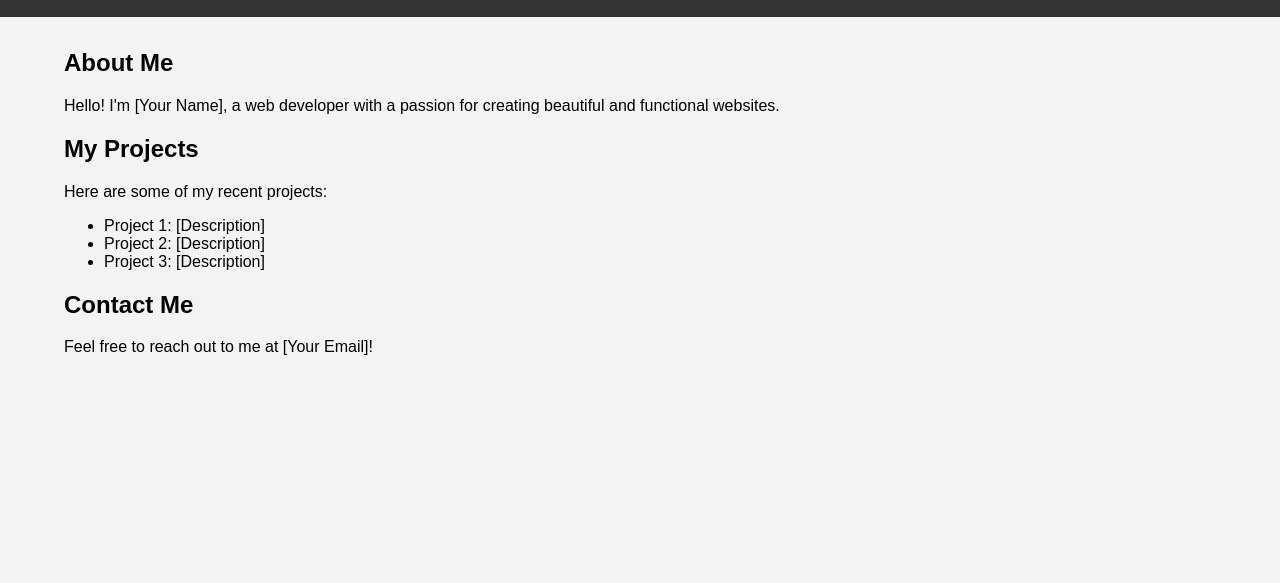
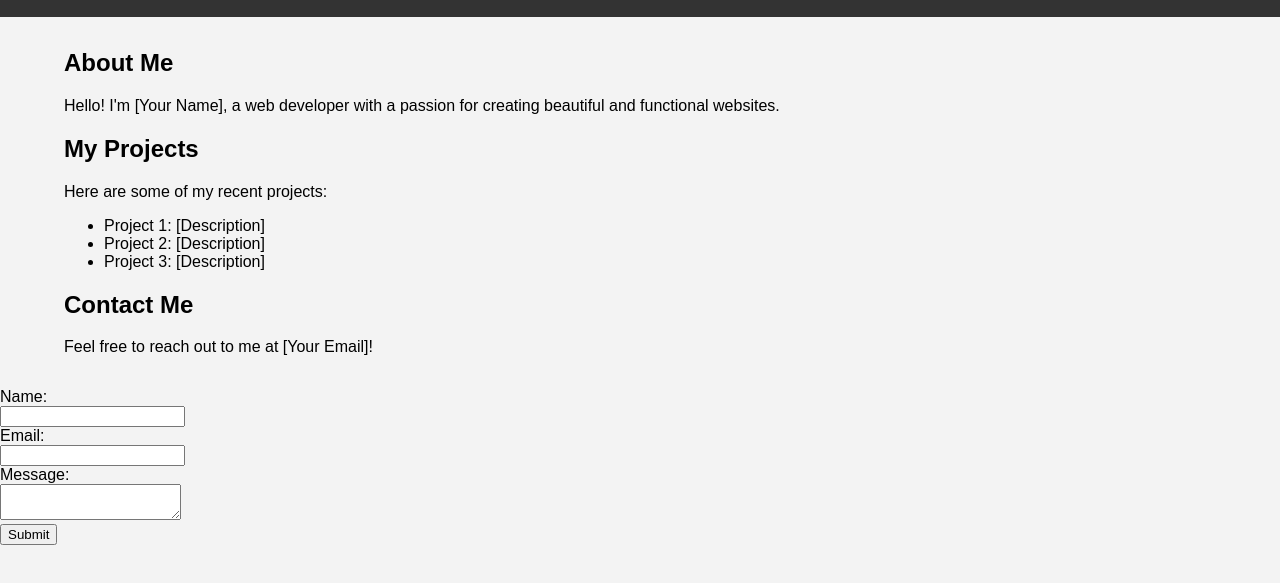
Before and after one commit to ShivamSharma193/gitprac, a plain HTML site: page index.html in a window 1280 px wide. Shown: the part 95-678 px from the top of the page. Drawn offline with Linux system fonts and the light colour scheme.

Commit message:
A form is added to index.html

```diff
--- a/index.html
+++ b/index.html
@@ -41,5 +41,15 @@
         <h2>Contact Me</h2>
         <p>Feel free to reach out to me at [Your Email]!</p>
     </div>
+	<form id="contact-form">
+    <label for="name">Name:</label><br>
+    <input type="text" id="name" name="name"><br>
+    <label for="email">Email:</label><br>
+    <input type="email" id="email" name="email"><br>
+    <label for="message">Message:</label><br>
+    <textarea id="message" name="message"></textarea><br>
+    <button type="submit">Submit</button>
+    </form>
+
 </body>
 </html>
```
